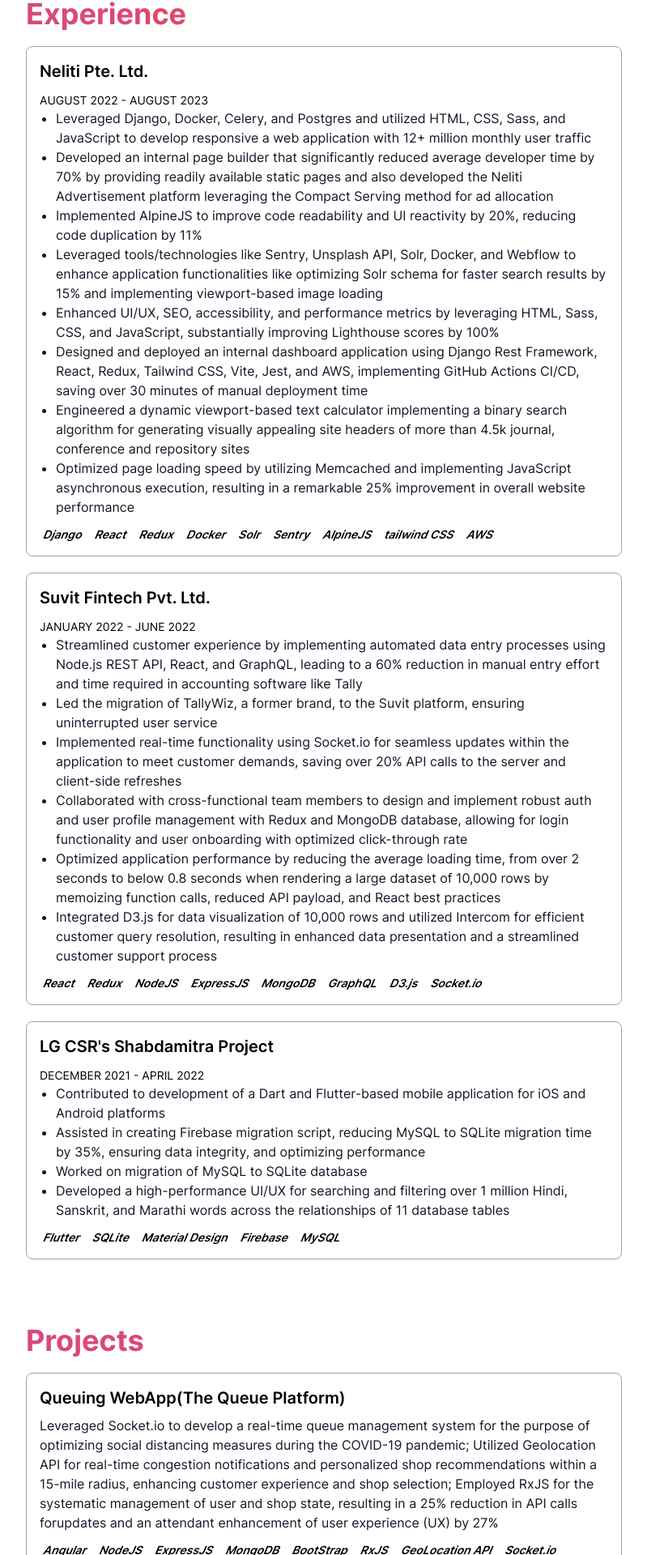
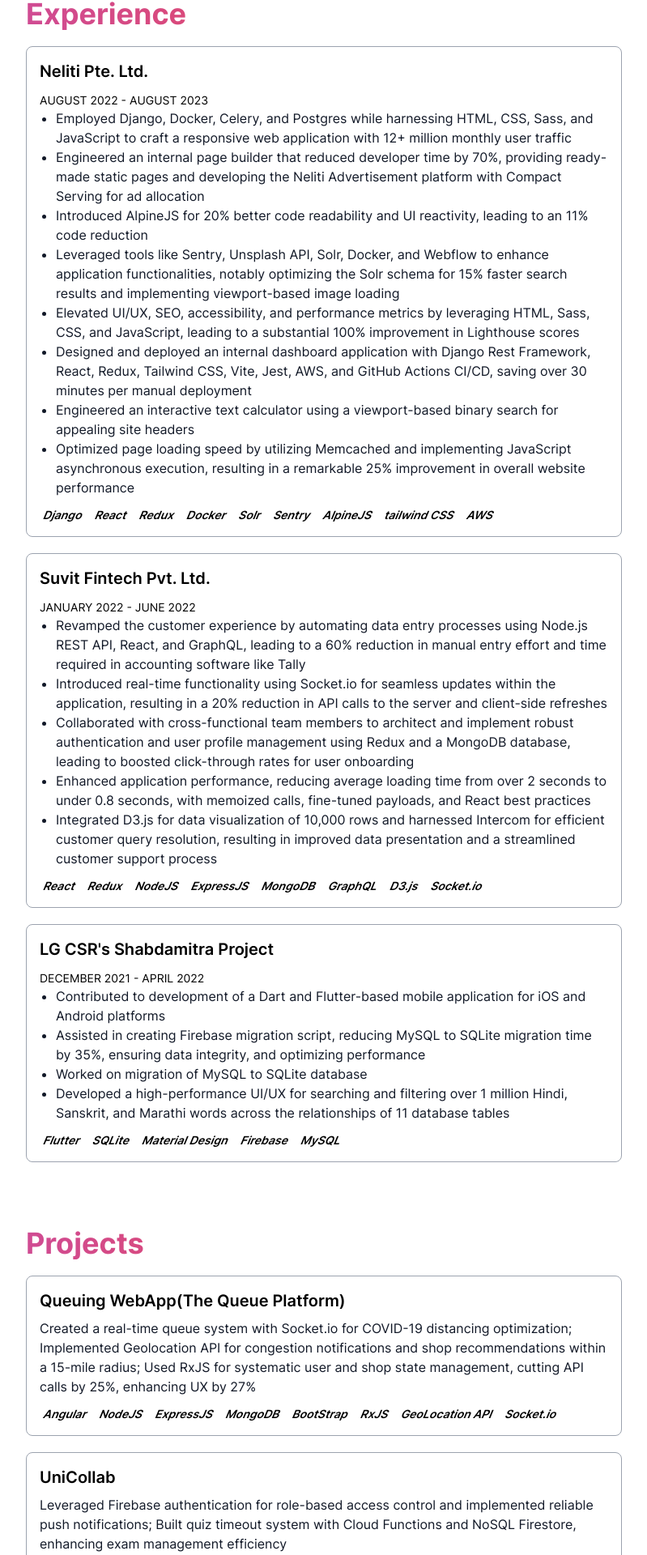
Before and after one commit to shrey333/portfolio, a Next.js app: page / in a window 1280 px wide. Shown: the part 615-2535 px from the top of the page at 81% size, without its empty margins (240-1039 px from the left). Built offline with nearby package versions, Linux system fonts and the light colour scheme.

Commit message:
ATS related changes

```diff
--- a/data/experience.js
+++ b/data/experience.js
@@ -2,13 +2,13 @@
     {
         companyName: "Neliti Pte. Ltd.",
         companyDescription: [
-            "Leveraged Django, Docker, Celery, and Postgres and utilized HTML, CSS, Sass, and JavaScript to develop responsive a web application with 12+ million monthly user traffic",
-            "Developed an internal page builder that significantly reduced average developer time by 70% by providing readily available static pages and also developed the Neliti Advertisement platform leveraging the Compact Serving method for ad allocation",
-            "Implemented AlpineJS to improve code readability and UI reactivity by 20%, reducing code duplication by 11%",
-            "Leveraged tools/technologies like Sentry, Unsplash API, Solr, Docker, and Webflow to enhance application functionalities like optimizing Solr schema for faster search results by 15% and implementing viewport-based image loading",
-            "Enhanced UI/UX, SEO, accessibility, and performance metrics by leveraging HTML, Sass, CSS, and JavaScript, substantially improving Lighthouse scores by 100%",
-            "Designed and deployed an internal dashboard application using Django Rest Framework, React, Redux, Tailwind CSS, Vite, Jest, and AWS, implementing GitHub Actions CI/CD, saving over 30 minutes of manual deployment time",
-            "Engineered a dynamic viewport-based text calculator implementing a binary search algorithm for generating visually appealing site headers of more than 4.5k journal, conference and repository sites",
+            "Employed Django, Docker, Celery, and Postgres while harnessing HTML, CSS, Sass, and JavaScript to craft a responsive web application with 12+ million monthly user traffic",
+            "Engineered an internal page builder that reduced developer time by 70%, providing ready-made static pages and developing the Neliti Advertisement platform with Compact Serving for ad allocation",
+            "Introduced AlpineJS for 20% better code readability and UI reactivity, leading to an 11% code reduction",
+            "Leveraged tools like Sentry, Unsplash API, Solr, Docker, and Webflow to enhance application functionalities, notably optimizing the Solr schema for 15% faster search results and implementing viewport-based image loading",
+            "Elevated UI/UX, SEO, accessibility, and performance metrics by leveraging HTML, Sass, CSS, and JavaScript, leading to a substantial 100% improvement in Lighthouse scores",
+            "Designed and deployed an internal dashboard application with Django Rest Framework, React, Redux, Tailwind CSS, Vite, Jest, AWS, and GitHub Actions CI/CD, saving over 30 minutes per manual deployment",
+            "Engineered an interactive text calculator using a viewport-based binary search for appealing site headers",
             "Optimized page loading speed by utilizing Memcached and implementing JavaScript asynchronous execution, resulting in a remarkable 25% improvement in overall website performance"
         ],
         companyLink: "https://www.neliti.com/",
@@ -28,12 +28,11 @@
     {
         companyName: "Suvit Fintech Pvt. Ltd.",
         companyDescription: [
-            "Streamlined customer experience by implementing automated data entry processes using Node.js REST API, React, and GraphQL, leading to a 60% reduction in manual entry effort and time required in accounting software like Tally",
-            "Led the migration of TallyWiz, a former brand, to the Suvit platform, ensuring uninterrupted user service",
-            "Implemented real-time functionality using Socket.io for seamless updates within the application to meet customer demands, saving over 20% API calls to the server and client-side refreshes",
-            "Collaborated with cross-functional team members to design and implement robust auth and user profile management with Redux and MongoDB database, allowing for login functionality and user onboarding with optimized click-through rate",
-            "Optimized application performance by reducing the average loading time, from over 2 seconds to below 0.8 seconds when rendering a large dataset of 10,000 rows by memoizing function calls, reduced API payload, and React best practices",
-            "Integrated D3.js for data visualization of 10,000 rows and utilized Intercom for efficient customer query resolution, resulting in enhanced data presentation and a streamlined customer support process"
+            "Revamped the customer experience by automating data entry processes using Node.js REST API, React, and GraphQL, leading to a 60% reduction in manual entry effort and time required in accounting software like Tally",
+            "Introduced real-time functionality using Socket.io for seamless updates within the application, resulting in a 20% reduction in API calls to the server and client-side refreshes",
+            "Collaborated with cross-functional team members to architect and implement robust authentication and user profile management using Redux and a MongoDB database, leading to boosted click-through rates for user onboarding",
+            "Enhanced application performance, reducing average loading time from over 2 seconds to under 0.8 seconds, with memoized calls, fine-tuned payloads, and React best practices",
+            "Integrated D3.js for data visualization of 10,000 rows and harnessed Intercom for efficient customer query resolution, resulting in improved data presentation and a streamlined customer support process"
         ],
         companyLink: "https://www.suvit.io/",
         companyTechnologies: [
--- a/data/projects.js
+++ b/data/projects.js
@@ -2,14 +2,17 @@
     {
         projectName: "Queuing WebApp(The Queue Platform)",
         projectDescription:
-            "Leveraged Socket.io to develop a real-time queue management system for the purpose of optimizing social distancing measures during the COVID-19 pandemic; Utilized Geolocation API for real-time congestion notifications and personalized shop recommendations within a 15-mile radius, enhancing customer experience and shop selection; Employed RxJS for the systematic management of user and shop state, resulting in a 25% reduction in API calls forupdates and an attendant enhancement of user experience (UX) by 27%",
+            "Created a real-time queue system with Socket.io for COVID-19 distancing optimization; " +
+            "Implemented Geolocation API for congestion notifications and shop recommendations within a 15-mile radius; " +
+            "Used RxJS for systematic user and shop state management, cutting API calls by 25%, enhancing UX by 27%",
         projectLink: "https://github.com/shrey333/thequeue",
         projectTechnologies: ["Angular", "NodeJS", "ExpressJS", "MongoDB", "BootStrap", "RxJS", "GeoLocation API", "Socket.io"],
     },
     {
         projectName: "UniCollab",
         projectDescription:
-            "Utilized Firebase authentication to enable role-based access control for students and educators, enhancing security and ensuring appropriate application access; Implemented robust push notifications utilizing Material UI components and Firebase Cloud Messaging, ensuring seamless and reliable delivery of exam and announcement updates; Developed a quiz timeout system using Cloud Functions and stored data through a NoSQL Cloud Firestore database",
+            "Leveraged Firebase authentication for role-based access control and implemented reliable push notifications; " +
+            "Built quiz timeout system with Cloud Functions and NoSQL Firestore, enhancing exam management efficiency",
         projectLink: "https://github.com/shrey333/UniCollab",
         projectTechnologies: ["Flutter", "Firebase", "Cloud Firestore", "Cloud Messaging", "GetX", "Material UI"],
     },
```
Also changed, not shown: 1 other file (tests, documents, lock files or other folders).
